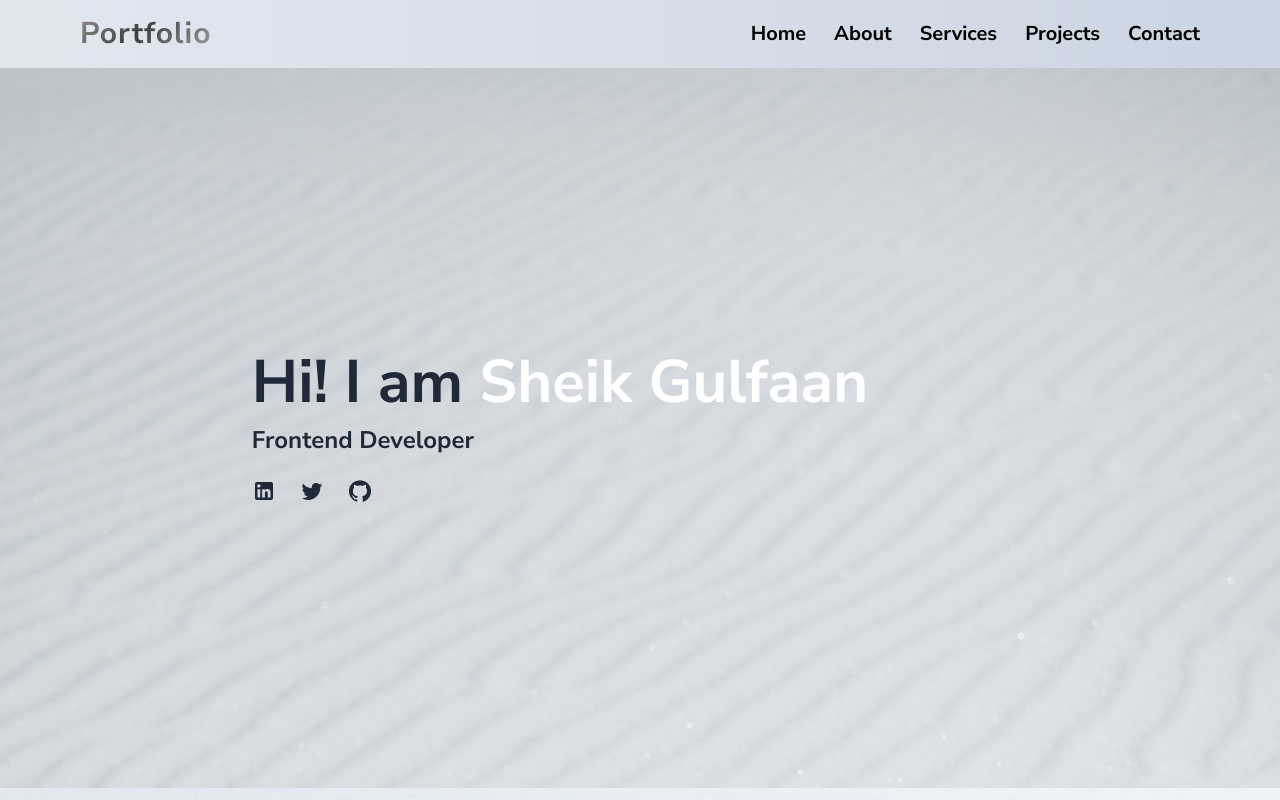
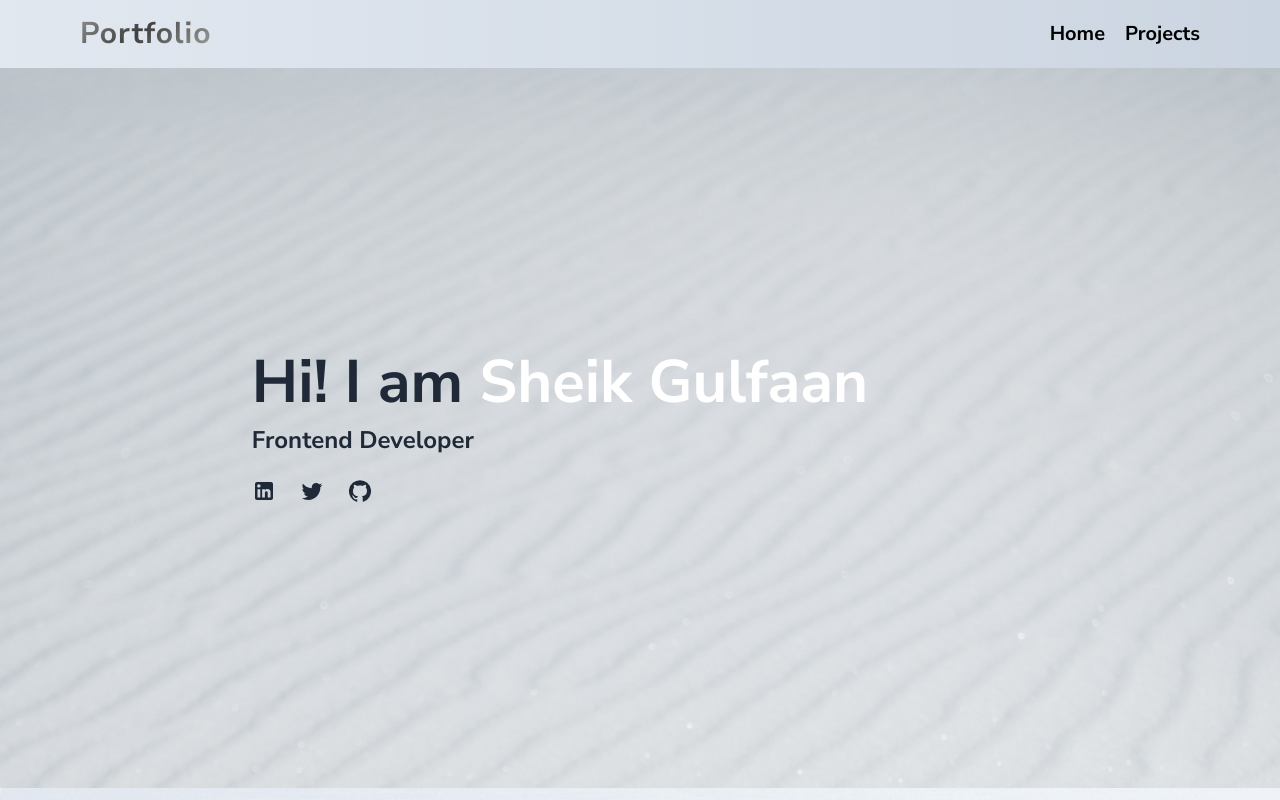
Before and after one commit to sheikgulf13/Portfolio, a Next.js app: page / in a window 1280 px wide. Shown: the top 800 px of the page. Built offline with nearby package versions, Linux system fonts and the light colour scheme.

Commit message:
Revert "test-commit"
This reverts commit bdcaba60174d5b246dfc8be0d681228138f14ea7.

```diff
--- a/app/NavBar.jsx
+++ b/app/NavBar.jsx
@@ -7,12 +7,9 @@ function NavBar() {
             <h1 className='gradient-text text-3xl'>Portfolio</h1>
         </div>
 
-        <div className='flex gap-7 text-xl'>
+        <div className='flex gap-5 text-xl'>
             <Link href='/' className='hover:underline underline-offset-8'>Home</Link>
-            <Link href='/' className='hover:underline underline-offset-8'>About</Link>
-            <Link href='/' className='hover:underline underline-offset-8'>Services</Link>
             <Link href={'/projects'} className='hover:underline underline-offset-8'>Projects</Link>
-            <Link href='/' className='hover:underline underline-offset-8'>Contact</Link>
         </div>
     </nav>
   )
```
Also changed, not shown: index.html (deleted, +0 -16 lines).
